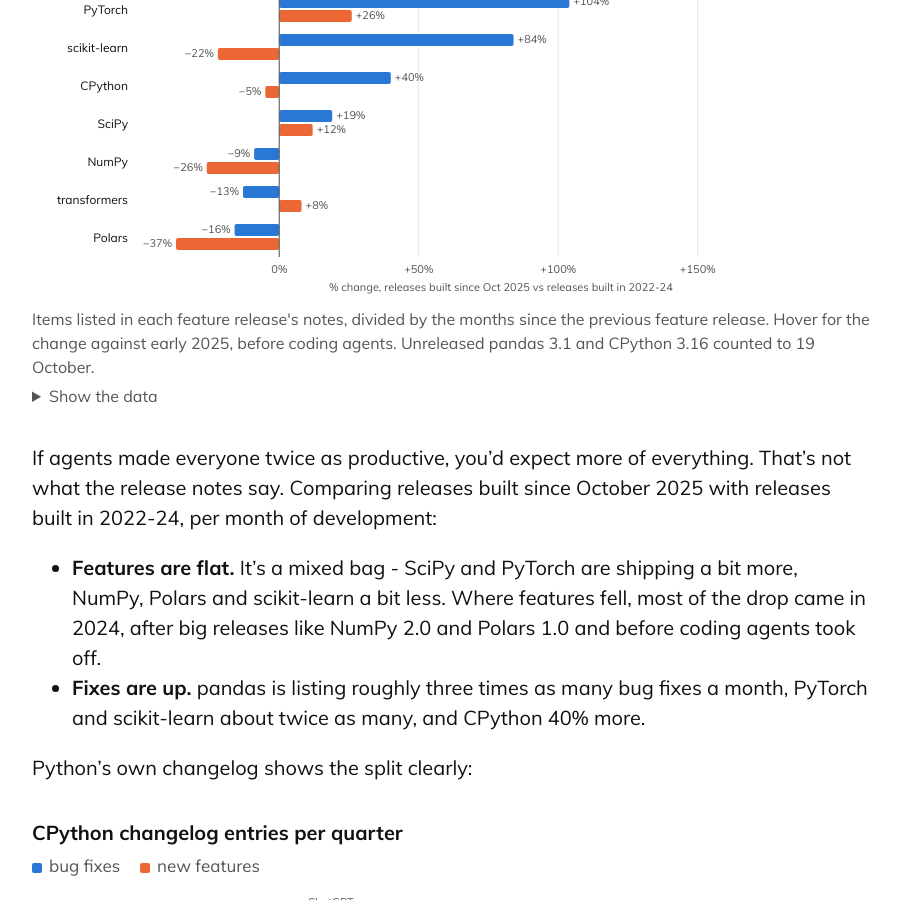
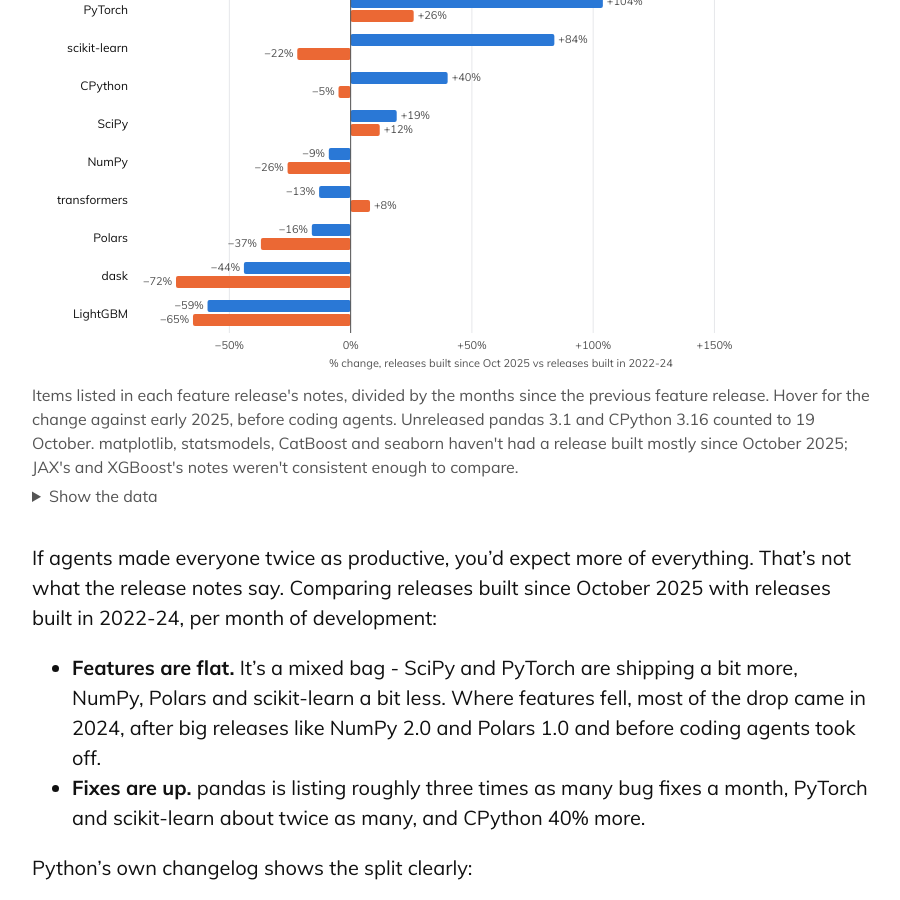
Before and after one commit to ryanward-io/ryanward-io.github.io, a Jekyll site: the page built from _posts/2026-10-20-ai-python-libraries.md, in a window 1280 px wide and 900 px high, scrolled down 2040 px. Shown: the whole window, without its empty margins (188-1088 px from the left). Built offline with Jekyll 4.4.1, drawn with Linux system fonts in a browser that asks for light colours.

Commit message:
AI libraries post: add dask and LightGBM to release-notes chart
Both had usable data but were dropped for space, and both show falling
fixes. The chart note now says why matplotlib, statsmodels, CatBoost,
seaborn, JAX and XGBoost aren't shown.

Co-Authored-By: Claude Opus 5.5 <noreply@anthropic.com>

```diff
--- a/assets/charts/ai-python-libraries/release-notes.json
+++ b/assets/charts/ai-python-libraries/release-notes.json
@@ -69,8 +69,22 @@
    "features": -37,
    "fixesTip": "69.4 \u2192 58.0 a month; -17% vs early 2025",
    "featuresTip": "96.6 \u2192 60.8 a month; -9% vs early 2025"
+  },
+  {
+   "label": "dask",
+   "features": -72,
+   "featuresTip": "4.2 \u2192 1.2 a month; -55% vs early 2025",
+   "fixes": -44,
+   "fixesTip": "7.0 \u2192 3.9 a month; -52% vs early 2025"
+  },
+  {
+   "label": "LightGBM",
+   "features": -65,
+   "featuresTip": "2.2 \u2192 0.8 a month",
+   "fixes": -59,
+   "fixesTip": "2.6 \u2192 1.1 a month"
   }
  ],
- "note": "Items listed in each feature release's notes, divided by the months since the previous feature release. Hover for the change against early 2025, before coding agents. Unreleased pandas 3.1 and CPython 3.16 counted to 19 October.",
+ "note": "Items listed in each feature release's notes, divided by the months since the previous feature release. Hover for the change against early 2025, before coding agents. Unreleased pandas 3.1 and CPython 3.16 counted to 19 October. matplotlib, statsmodels, CatBoost and seaborn haven't had a release built mostly since October 2025; JAX's and XGBoost's notes weren't consistent enough to compare.",
  "xLabelShort": "% change per month"
 }
```
